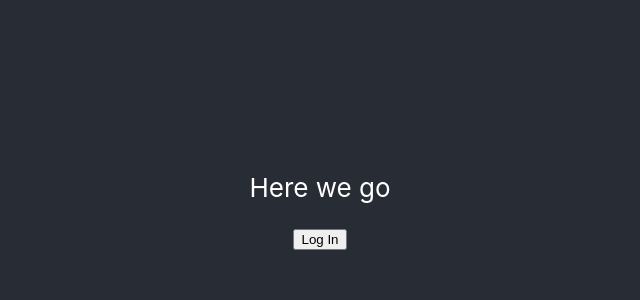
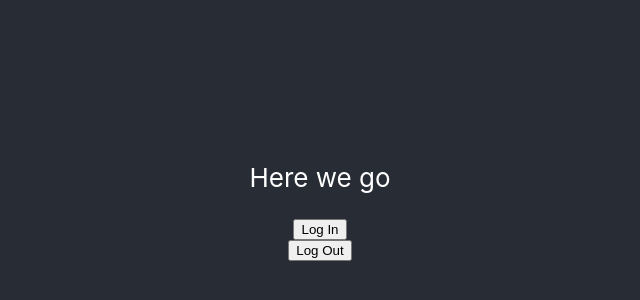
Before and after one commit to KBora/crypto-club-fe, a React (Create React App) app: page / in a window 1280 px wide. Shown: the part 202-502 px from the top of the page, without its empty margins (320-960 px from the left). Built offline with nearby package versions, Linux system fonts and the light colour scheme.

Commit message:
Add logout button

```diff
--- a/src/App.js
+++ b/src/App.js
@@ -1,5 +1,6 @@
 import './App.css';
 import LoginButton from './components/LoginButton';
+import LogoutButton from './components/LogoutButton';
 
 function App() {
   return (
@@ -9,6 +10,7 @@ function App() {
           Here we go
         </p>
         <LoginButton></LoginButton>
+        <LogoutButton></LogoutButton>
       </header>
     </div>
   );
--- /dev/null
+++ b/src/components/LogoutButton.js
@@ -0,0 +1,14 @@
+import React from "react";
+import { useAuth0 } from "@auth0/auth0-react";
+
+const LogoutButton = () => {
+  const { logout } = useAuth0();
+
+  return (
+    <button onClick={() => logout({ returnTo: window.location.origin })}>
+      Log Out
+    </button>
+  );
+};
+
+export default LogoutButton;
```
